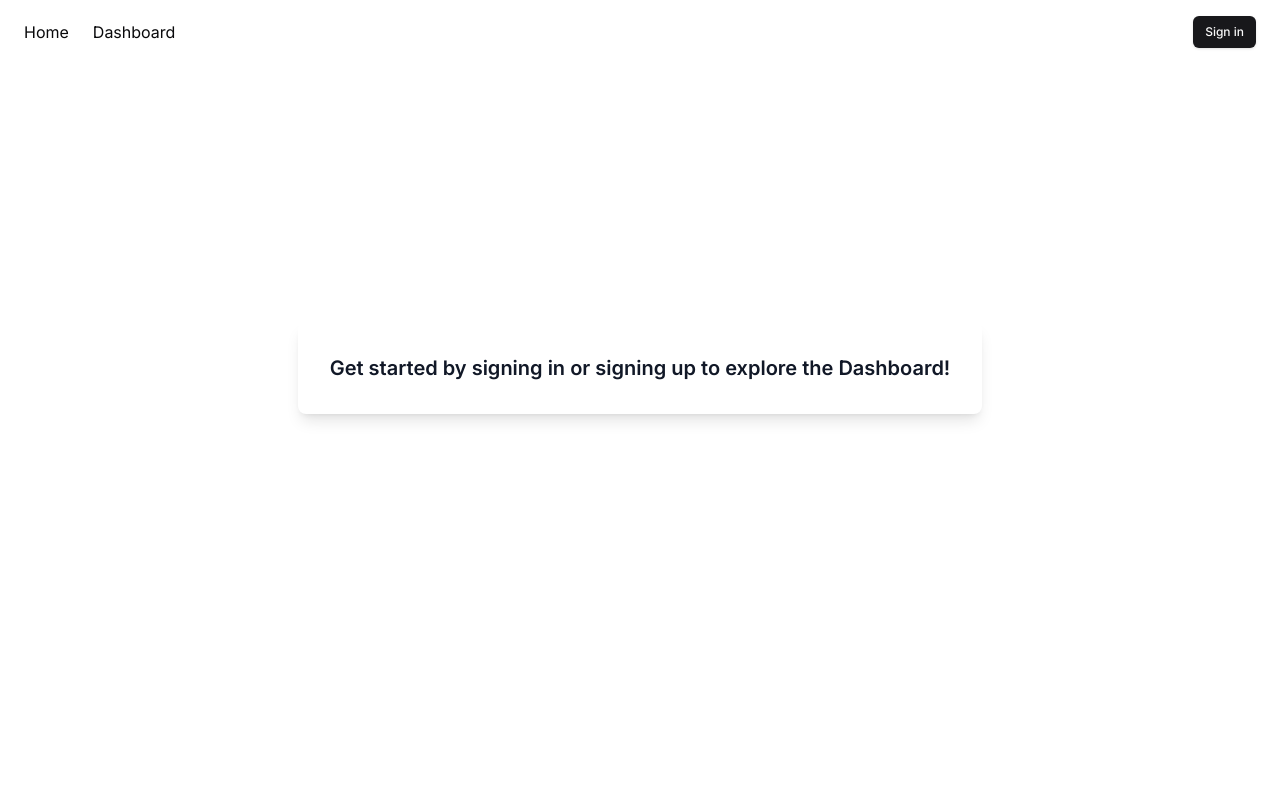
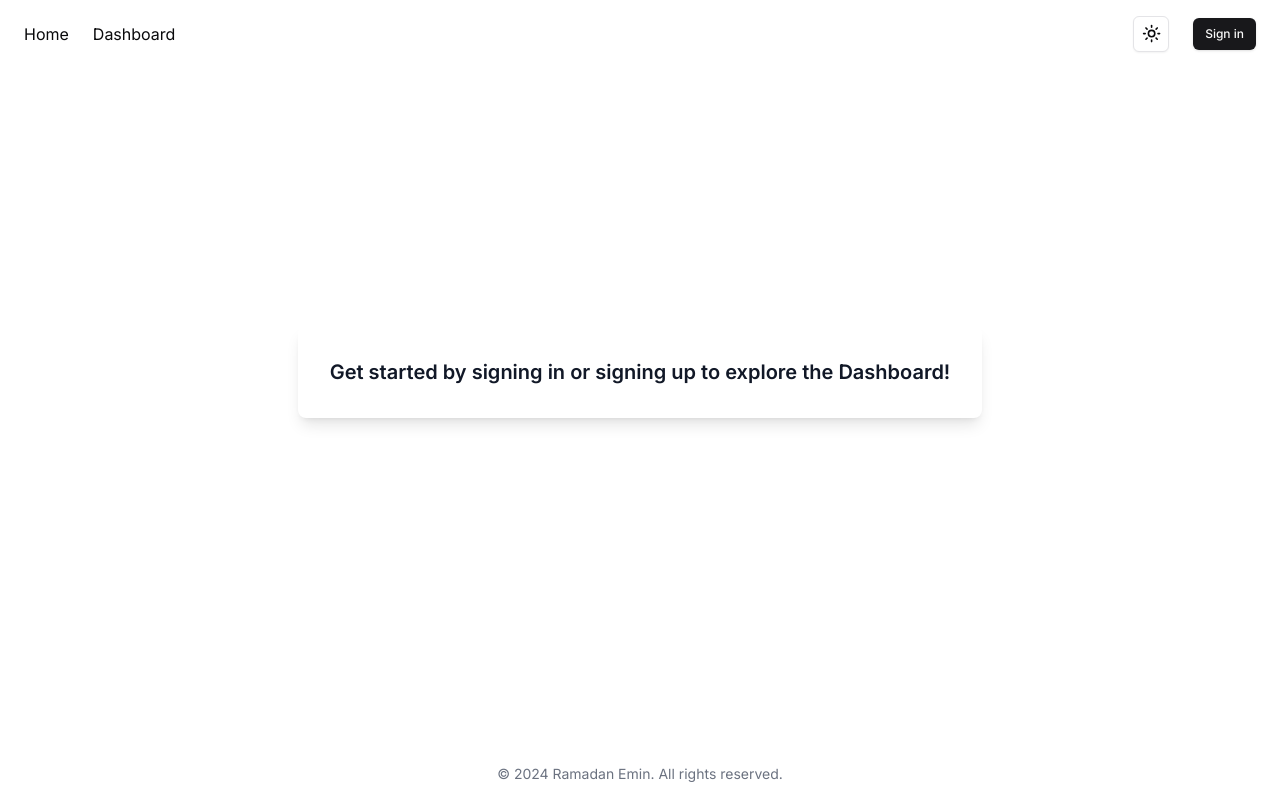
Before and after one commit to RamadanEmin/Vanchev_Engineering_Shadcn_Dashboard_Task, a Next.js app: page / in a window 1280 px wide. Built offline with nearby package versions, Linux system fonts and the light colour scheme; no server answers.

Commit message:
Added Theme provider and Footer component

```diff
--- a/app/layout.tsx
+++ b/app/layout.tsx
@@ -2,6 +2,8 @@ import React from 'react';
 import type { Metadata } from 'next';
 import { Inter } from 'next/font/google';
 
+import Footer from '@/components/footer';
+import { ThemeProvider } from '@/components/theme-provider';
 import { ClerkProvider } from '@clerk/nextjs';
 
 import './globals.css';
@@ -25,7 +27,15 @@ export default function RootLayout({
                 suppressHydrationWarning
             >
                 <body className={`flex min-h-screen flex-col ${inter.className}`}>
+                    <ThemeProvider
+                        enableSystem
+                        attribute='class'
+                        defaultTheme='system'
+                        disableTransitionOnChange
+                    >
                         <main className='grow'>{children}</main>
+                        <Footer />
+                    </ThemeProvider>
                 </body>
             </html>
         </ClerkProvider>
--- a/app/page.tsx
+++ b/app/page.tsx
@@ -1,4 +1,5 @@
 import Link from 'next/link';
+import { ThemeToggle } from '@/components/theme-toggle';
 import { SignInButton, SignedIn, SignedOut, UserButton } from '@clerk/nextjs';
 import { Button } from '@/components/ui/button';
 
@@ -16,6 +17,8 @@ export default function Home() {
                 </ul>
 
                 <div className='flex items-center justify-between gap-6'>
+                    <ThemeToggle />
+
                     <SignedOut>
                         <SignInButton mode='modal'>
                             <Button size='sm'>Sign in</Button>
--- /dev/null
+++ b/components/footer.tsx
@@ -0,0 +1,11 @@
+export default function Footer() {
+    return (
+        <footer className='py-4'>
+            <div className='container'>
+                <p className='text-center text-sm text-gray-500'>
+                    &copy; {new Date().getFullYear()} Ramadan Emin. All rights reserved.
+                </p>
+            </div>
+        </footer>
+    );
+}
--- /dev/null
+++ b/components/theme-provider.tsx
@@ -0,0 +1,9 @@
+'use client';
+
+import * as React from 'react';
+import { ThemeProvider as NextThemesProvider } from 'next-themes';
+import { type ThemeProviderProps } from 'next-themes/dist/types';
+
+export function ThemeProvider({ children, ...props }: ThemeProviderProps) {
+    return <NextThemesProvider {...props}>{children}</NextThemesProvider>;
+}
```
